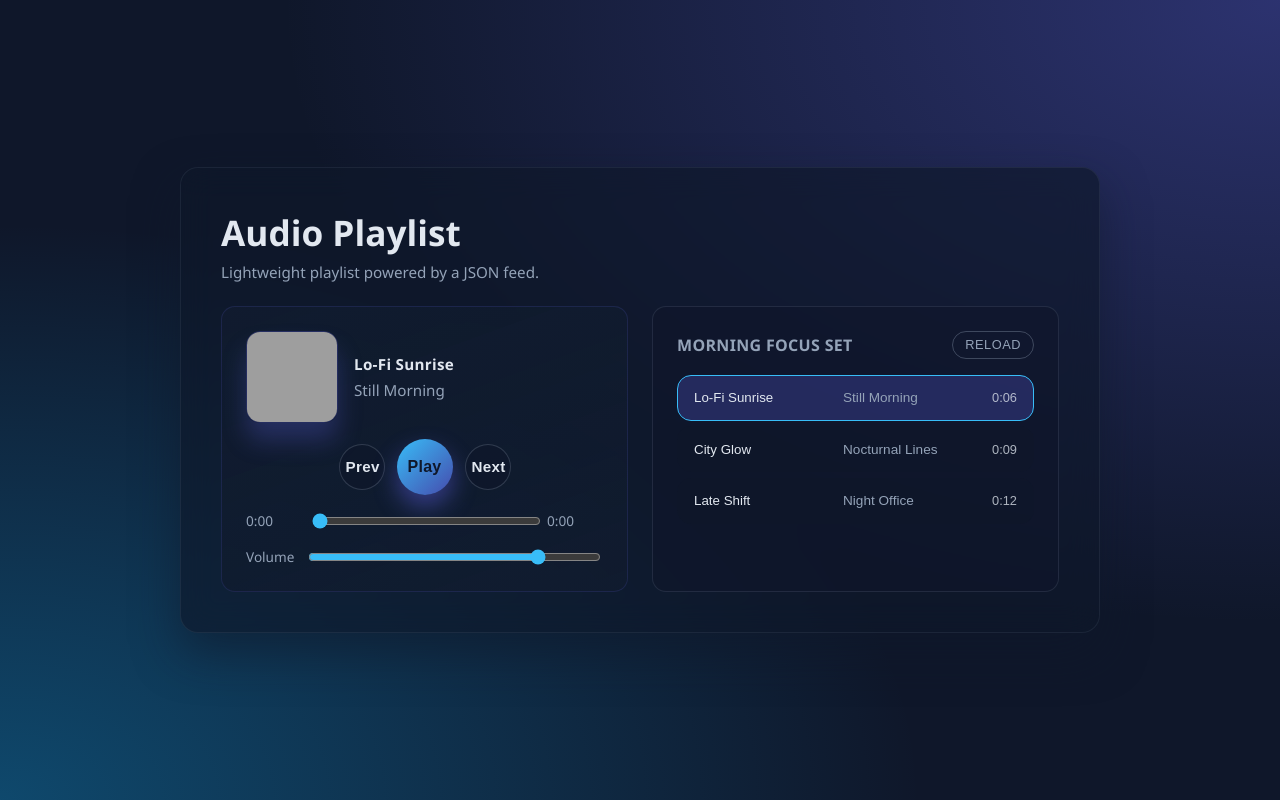
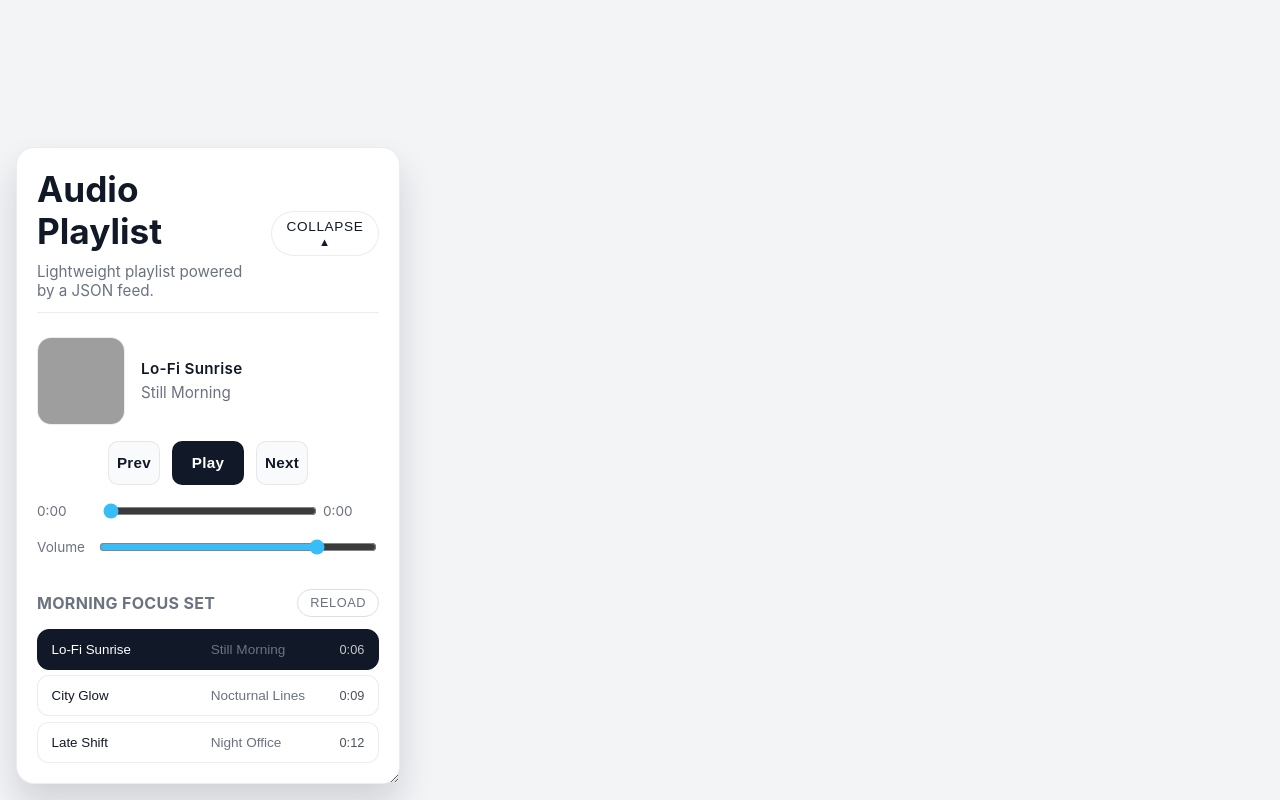
Before and after one commit to FromScratchStudio/FromScratch-Research, a website built with Parcel: page FSS-audioplaylist-component/index.html in a window 1280 px wide. Built offline with nearby package versions, Linux system fonts and the light colour scheme; grey boxes are pictures that could not be loaded.

Commit message:
Change style of the audio player (1/*)

```diff
--- a/FSS-audioplaylist-component/index.html
+++ b/FSS-audioplaylist-component/index.html
@@ -10,8 +10,19 @@
     <noscript>This player needs JavaScript to load the playlist.</noscript>
     <main class="app" data-component="audio-playlist">
       <header class="app__header">
-        <h1 class="app__title">Audio Playlist</h1>
-        <p class="app__subtitle">Lightweight playlist powered by a JSON feed.</p>
+        <div class="app__heading">
+          <h1 class="app__title">Audio Playlist</h1>
+          <p class="app__subtitle">Lightweight playlist powered by a JSON feed.</p>
+        </div>
+        <button
+          type="button"
+          class="app__toggle"
+          data-action="toggle-view"
+          aria-label="Collapse playlist"
+          aria-expanded="true"
+        >
+          Collapse
+        </button>
       </header>
       <section class="player" aria-label="Audio player">
         <div class="player__now">
--- a/FSS-audioplaylist-component/src/main.js
+++ b/FSS-audioplaylist-component/src/main.js
@@ -18,6 +18,8 @@ const elements = {
   playlist: appRoot.querySelector('[data-role="playlist"]'),
   emptyState: appRoot.querySelector('[data-role="empty-state"]'),
   playlistTitle: appRoot.querySelector('[data-role="playlist-title"]'),
+  toggleView: appRoot.querySelector('[data-action="toggle-view"]'),
+  dragHandle: appRoot.querySelector('.app__header'),
   controls: {
     play: appRoot.querySelector('[data-action="play"]'),
     prev: appRoot.querySelector('[data-action="prev"]'),
@@ -30,8 +32,21 @@ const state = {
   playlist: [],
   currentIndex: 0,
   isPlaying: false,
-  lastSource: null
+  lastSource: null,
+  isCollapsed: false
 };
+
+const dragState = {
+  active: false,
+  pointerId: null,
+  offsetX: 0,
+  offsetY: 0
+};
+
+function clamp(value, min, max) {
+  if (Number.isNaN(value)) return min;
+  return Math.min(Math.max(value, min), max);
+}
 
 function formatTime(seconds) {
   if (Number.isNaN(seconds) || seconds === Infinity) {
@@ -102,6 +117,21 @@ function setPlayingState(playing) {
   state.isPlaying = playing;
   elements.controls.play.textContent = playing ? 'Pause' : 'Play';
   elements.controls.play.setAttribute('aria-label', playing ? 'Pause playback' : 'Play track');
+}
+
+function setCollapsed(collapsed) {
+  state.isCollapsed = collapsed;
+  appRoot.classList.toggle('is-collapsed', collapsed);
+  if (elements.toggleView) {
+    elements.toggleView.textContent = collapsed ? 'Expand' : 'Collapse';
+    elements.toggleView.setAttribute('aria-expanded', String(!collapsed));
+    elements.toggleView.setAttribute('aria-label', collapsed ? 'Expand playlist' : 'Collapse playlist');
+  }
+  requestAnimationFrame(constrainFloatingPlayer);
+}
+
+function toggleCollapsed() {
+  setCollapsed(!state.isCollapsed);
 }
 
 function clone(data) {
@@ -265,6 +295,17 @@ function attachEvents() {
   elements.audio.addEventListener('timeupdate', updateProgress);
   elements.audio.addEventListener('loadedmetadata', updateProgress);
   elements.audio.addEventListener('ended', playNext);
+
+  if (elements.dragHandle) {
+    elements.dragHandle.addEventListener('pointerdown', startDrag);
+  }
+  if (elements.toggleView) {
+    elements.toggleView.addEventListener('click', toggleCollapsed);
+  }
+  appRoot.addEventListener('pointermove', handleDragMove);
+  appRoot.addEventListener('pointerup', endDrag);
+  appRoot.addEventListener('pointercancel', endDrag);
+  window.addEventListener('resize', constrainFloatingPlayer);
 }
 
 function exposePublicApi() {
@@ -279,6 +320,15 @@ function exposePublicApi() {
       state.lastSource = null;
       applyPlaylist({ name: 'Custom playlist', accentColor: null, tracks });
     },
+    collapse() {
+      setCollapsed(true);
+    },
+    expand() {
+      setCollapsed(false);
+    },
+    toggleView() {
+      toggleCollapsed();
+    },
     play,
     pause,
     next: playNext,
@@ -286,9 +336,76 @@ function exposePublicApi() {
   };
 }
 
+function startDrag(event) {
+  if ((event.button !== undefined && event.button !== 0 && event.pointerType !== 'touch') || event.target.closest('.app__toggle')) {
+    return;
+  }
+  dragState.active = true;
+  dragState.pointerId = event.pointerId;
+  const rect = appRoot.getBoundingClientRect();
+  dragState.offsetX = event.clientX - rect.left;
+  dragState.offsetY = event.clientY - rect.top;
+  appRoot.style.bottom = 'auto';
+  appRoot.style.right = 'auto';
+  appRoot.style.top = `${rect.top}px`;
+  appRoot.style.left = `${rect.left}px`;
+  appRoot.classList.add('is-dragging');
+  appRoot.setPointerCapture(event.pointerId);
+  event.preventDefault();
+}
+
+function endDrag(event) {
+  if (!dragState.active || event.pointerId !== dragState.pointerId) {
+    return;
+  }
+  dragState.active = false;
+  dragState.pointerId = null;
+  appRoot.classList.remove('is-dragging');
+  if (appRoot.hasPointerCapture(event.pointerId)) {
+    appRoot.releasePointerCapture(event.pointerId);
+  }
+}
+
+function handleDragMove(event) {
+  if (!dragState.active || event.pointerId !== dragState.pointerId) {
+    return;
+  }
+  const width = appRoot.offsetWidth;
+  const height = appRoot.offsetHeight;
+  const minX = 8;
+  const minY = 8;
+  const maxX = Math.max(minX, window.innerWidth - width - 8);
+  const maxY = Math.max(minY, window.innerHeight - height - 8);
+  const left = clamp(event.clientX - dragState.offsetX, minX, maxX);
+  const top = clamp(event.clientY - dragState.offsetY, minY, maxY);
+
+  appRoot.style.left = `${left}px`;
+  appRoot.style.top = `${top}px`;
+}
+
+function constrainFloatingPlayer() {
+  if (!appRoot.style.left && !appRoot.style.top) {
+    return;
+  }
+  const rect = appRoot.getBoundingClientRect();
+  const minX = 8;
+  const minY = 8;
+  const maxX = Math.max(minX, window.innerWidth - rect.width - 8);
+  const maxY = Math.max(minY, window.innerHeight - rect.height - 8);
+  const currentLeft = parseFloat(appRoot.style.left || rect.left);
+  const currentTop = parseFloat(appRoot.style.top || rect.top);
+  const clampedLeft = clamp(currentLeft, minX, maxX);
+  const clampedTop = clamp(currentTop, minY, maxY);
+  appRoot.style.left = `${clampedLeft}px`;
+  appRoot.style.top = `${clampedTop}px`;
+  appRoot.style.bottom = 'auto';
+  appRoot.style.right = 'auto';
+}
+
 (function initialise() {
   appRoot.classList.add('is-loading');
   elements.audio.volume = 0.8;
+  setCollapsed(false);
   attachEvents();
   exposePublicApi();
   reloadPlaylist();
--- a/FSS-audioplaylist-component/src/styles.css
+++ b/FSS-audioplaylist-component/src/styles.css
@@ -1,16 +1,14 @@
 :root {
-  color-scheme: dark light;
-  --accent: #6366f1;
-  --background: #0f172a;
-  --surface: #111c2f;
-  --surface-alt: #16233d;
-  --text: #e2e8f0;
-  --muted: #94a3b8;
-  --border: rgba(148, 163, 184, 0.2);
+  color-scheme: light;
+  --accent: #111827;
+  --background: #f3f4f6;
+  --surface: #ffffff;
+  --surface-alt: #f8fafc;
+  --text: #111827;
+  --muted: #6b7280;
+  --border: rgba(15, 23, 42, 0.08);
   --radius: 18px;
-  font-family: "Segoe UI", system-ui, -apple-system, BlinkMacSystemFont, sans-serif;
-  background: var(--background);
-  color: var(--text);
+  font-family: "Inter", "Segoe UI", system-ui, -apple-system, BlinkMacSystemFont, sans-serif;
 }
 
 *,
@@ -22,30 +20,56 @@
 body {
   margin: 0;
   min-height: 100vh;
-  display: flex;
-  justify-content: center;
-  align-items: center;
-  padding: clamp(1.5rem, 5vw, 3rem);
-  background: radial-gradient(120% 120% at 100% 0%, rgba(99, 102, 241, 0.35), transparent 65%),
-    radial-gradient(120% 120% at 0% 100%, rgba(14, 165, 233, 0.35), transparent 60%),
-    var(--background);
+  background: var(--background);
+  color: var(--text);
 }
 
 .app {
-  width: min(920px, 100%);
-  display: grid;
-  gap: 1.5rem;
-  grid-template-columns: repeat(auto-fit, minmax(280px, 1fr));
-  background: rgba(14, 23, 42, 0.65);
-  backdrop-filter: blur(16px);
-  border: 1px solid rgba(148, 163, 184, 0.1);
+  position: fixed;
+  bottom: 1rem;
+  left: 1rem;
+  width: clamp(320px, 30vw, 420px);
+  max-width: calc(100% - 2rem);
+  max-height: calc(100vh - 2rem);
+  resize: both;
+  overflow: auto;
+  z-index: 1000;
+  display: flex;
+  flex-direction: column;
+  gap: 1rem;
+  background: var(--surface);
+  border: 1px solid var(--border);
   border-radius: var(--radius);
-  padding: clamp(1.5rem, 4vw, 2.5rem);
-  box-shadow: 0 20px 45px rgba(15, 23, 42, 0.55);
+  padding: 1.25rem;
+  box-shadow: 0 20px 35px rgba(15, 23, 42, 0.15);
+  transition: box-shadow 0.2s ease, transform 0.2s ease;
+}
+
+.app.is-dragging {
+  box-shadow: 0 25px 45px rgba(15, 23, 42, 0.25);
+  cursor: grabbing;
 }
 
 .app__header {
-  grid-column: 1 / -1;
+  padding-bottom: 0.75rem;
+  border-bottom: 1px solid var(--border);
+  cursor: grab;
+  user-select: none;
+  touch-action: none;
+  display: flex;
+  align-items: flex-start;
+  justify-content: space-between;
+  gap: 0.75rem;
+}
+
+.app__heading {
+  display: flex;
+  flex-direction: column;
+  gap: 0.25rem;
+}
+
+.app.is-dragging .app__header {
+  cursor: grabbing;
 }
 
 .app__title {
@@ -60,14 +84,50 @@ body {
   font-size: 0.95rem;
 }
 
+.app__toggle {
+  margin-left: auto;
+  align-self: center;
+  border-radius: 999px;
+  border: 1px solid var(--border);
+  padding: 0.4rem 0.9rem;
+  font-size: 0.85rem;
+  text-transform: uppercase;
+  letter-spacing: 0.05em;
+  background: #fff;
+  color: var(--text);
+  cursor: pointer;
+  transition: background-color 0.2s ease, border-color 0.2s ease;
+}
+
+.app__toggle:hover,
+.app__toggle:focus-visible {
+  border-color: rgba(15, 23, 42, 0.3);
+  background: var(--surface-alt);
+}
+
+.app.is-collapsed .playlist {
+  display: none;
+}
+
+.app.is-collapsed {
+  width: clamp(280px, 22vw, 360px);
+}
+
+.app.is-collapsed .app__toggle::after {
+  content: ' ▼';
+  font-size: 0.7rem;
+}
+
+.app:not(.is-collapsed) .app__toggle::after {
+  content: ' ▲';
+  font-size: 0.7rem;
+}
+
 .player {
-  display: grid;
+  display: flex;
+  flex-direction: column;
   gap: 1rem;
-  padding: 1.5rem;
-  border-radius: calc(var(--radius) - 4px);
-  background: linear-gradient(160deg, rgba(17, 28, 47, 0.95), rgba(17, 28, 47, 0.75));
-  border: 1px solid rgba(99, 102, 241, 0.15);
-  position: relative;
+  padding: 0.5rem 0;
 }
 
 .player__now {
@@ -77,12 +137,11 @@ body {
 }
 
 .player__cover {
-  width: 92px;
-  height: 92px;
+  width: 88px;
+  height: 88px;
   object-fit: cover;
   border-radius: 14px;
-  box-shadow: 0 18px 24px rgba(99, 102, 241, 0.25);
-  border: 1px solid rgba(99, 102, 241, 0.25);
+  border: 1px solid var(--border);
 }
 
 .player__meta {
@@ -110,35 +169,32 @@ body {
 }
 
 .control {
-  width: 46px;
-  height: 46px;
-  border-radius: 999px;
-  border: 1px solid rgba(148, 163, 184, 0.25);
-  background: rgba(15, 23, 42, 0.65);
+  min-width: 52px;
+  height: 44px;
+  border-radius: 10px;
+  border: 1px solid var(--border);
+  background: var(--surface-alt);
   color: var(--text);
   font-size: 0.95rem;
   font-weight: 600;
   letter-spacing: 0.02em;
   cursor: pointer;
-  transition: transform 0.2s ease, border-color 0.2s ease, background-color 0.2s ease;
+  transition: transform 0.15s ease, border-color 0.15s ease, background-color 0.15s ease;
 }
 
 .control:hover,
 .control:focus-visible {
-  transform: translateY(-1px);
-  border-color: rgba(99, 102, 241, 0.8);
-  background: rgba(99, 102, 241, 0.2);
+  transform: translateY(-2px);
+  border-color: rgba(15, 23, 42, 0.2);
+  background: #ffffff;
 }
 
 .control--play {
-  width: 56px;
-  height: 56px;
-  font-size: 1rem;
-  background: linear-gradient(135deg, var(--accent), rgba(99, 102, 241, 0.65));
+  min-width: 72px;
+  background: #111827;
+  color: #ffffff;
+  font-weight: 600;
   border: none;
-  color: #0f172a;
-  font-weight: 600;
-  box-shadow: 0 12px 24px rgba(99, 102, 241, 0.45);
 }
 
 .player__timeline {
@@ -165,13 +221,10 @@ body {
 }
 
 .playlist {
-  padding: 1.5rem;
-  border-radius: calc(var(--radius) - 4px);
-  background: rgba(15, 23, 42, 0.55);
-  border: 1px solid rgba(148, 163, 184, 0.15);
+  padding: 0.5rem 0 0;
   display: flex;
   flex-direction: column;
-  gap: 1rem;
+  gap: 0.75rem;
 }
 
 .playlist__header {
@@ -204,22 +257,21 @@ body {
   margin: 0;
   padding: 0;
   list-style: none;
-  display: grid;
+  display: flex;
+  flex-direction: column;
   gap: 0.35rem;
-  max-height: 360px;
-  overflow-y: auto;
 }
 
 .playlist__itemButton {
   width: 100%;
-  padding: 0.9rem 1rem;
-  border-radius: 14px;
-  border: 1px solid transparent;
-  background: rgba(15, 23, 42, 0.4);
+  padding: 0.75rem 0.85rem;
+  border-radius: 12px;
+  border: 1px solid var(--border);
+  background: #fff;
   color: inherit;
   display: grid;
-  grid-template-columns: minmax(0, 1fr) minmax(0, 1fr) auto;
-  gap: 0.75rem;
+  grid-template-columns: minmax(0, 1.25fr) minmax(0, 1fr) auto;
+  gap: 0.5rem;
   text-align: left;
   cursor: pointer;
   transition: border-color 0.2s ease, background-color 0.2s ease, transform 0.2s ease;
@@ -227,14 +279,15 @@ body {
 
 .playlist__itemButton:hover,
 .playlist__itemButton:focus-visible {
-  border-color: rgba(99, 102, 241, 0.5);
-  background: rgba(99, 102, 241, 0.18);
+  border-color: rgba(15, 23, 42, 0.3);
+  background: var(--surface-alt);
   transform: translateY(-1px);
 }
 
 .playlist__itemButton[aria-pressed="true"] {
-  border-color: var(--accent);
-  background: rgba(99, 102, 241, 0.25);
+  border-color: #111827;
+  background: #111827;
+  color: #ffffff;
 }
 
 .playlist__itemTitle,
@@ -260,18 +313,19 @@ body {
   margin: 0;
   text-align: center;
   color: var(--muted);
-  padding: 1rem;
-  border-radius: 12px;
-  border: 1px dashed rgba(148, 163, 184, 0.35);
+  padding: 0.75rem;
+  border-radius: 10px;
+  border: 1px dashed var(--border);
 }
 
 @media (max-width: 720px) {
-  body {
-    padding: 1rem;
-  }
-
   .app {
-    grid-template-columns: 1fr;
+    width: auto;
+    left: 0.5rem;
+    right: 0.5rem;
+    bottom: 0.5rem;
+    top: auto;
+    max-width: none;
   }
 
   .player__now {
@@ -280,8 +334,8 @@ body {
   }
 
   .player__cover {
-    width: 120px;
-    height: 120px;
+    width: 96px;
+    height: 96px;
   }
 
   .playlist__itemButton {
```
